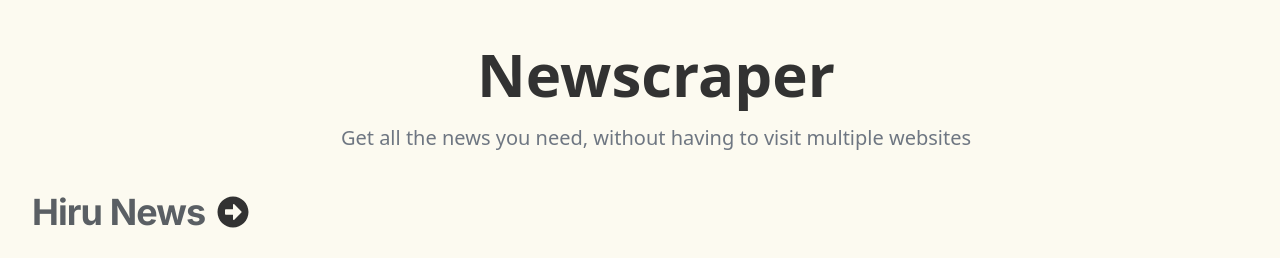
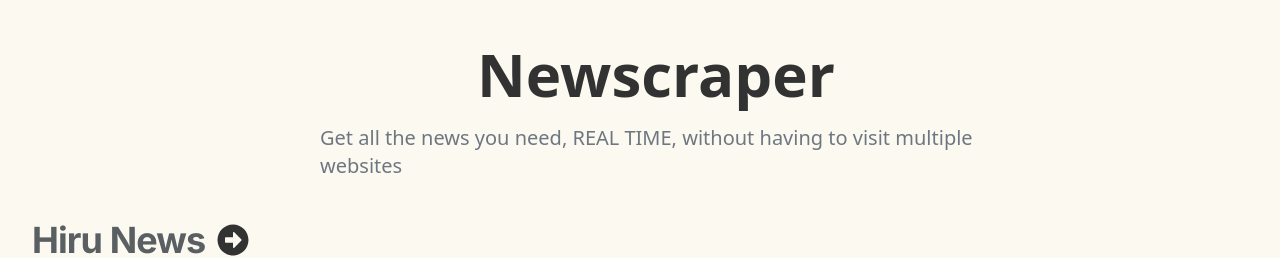
Before and after one commit to rajika97/newscraper-lk, a React (Vite) app in the folder frontend/: page / in a window 1280 px wide. Shown: the top 258 px of the page. Built offline with nearby package versions, Linux system fonts and the light colour scheme; no server answers.

Commit message:
Add new text to the header

```diff
--- a/frontend/src/components/Header.jsx
+++ b/frontend/src/components/Header.jsx
@@ -8,7 +8,8 @@ const Header = () => {
       </div>
       <div>
         <h3 className="desc">
-          Get all the news you need, without having to visit multiple websites
+          Get all the news you need, REAL TIME, without having to visit multiple
+          websites
         </h3>
       </div>
     </div>
```
